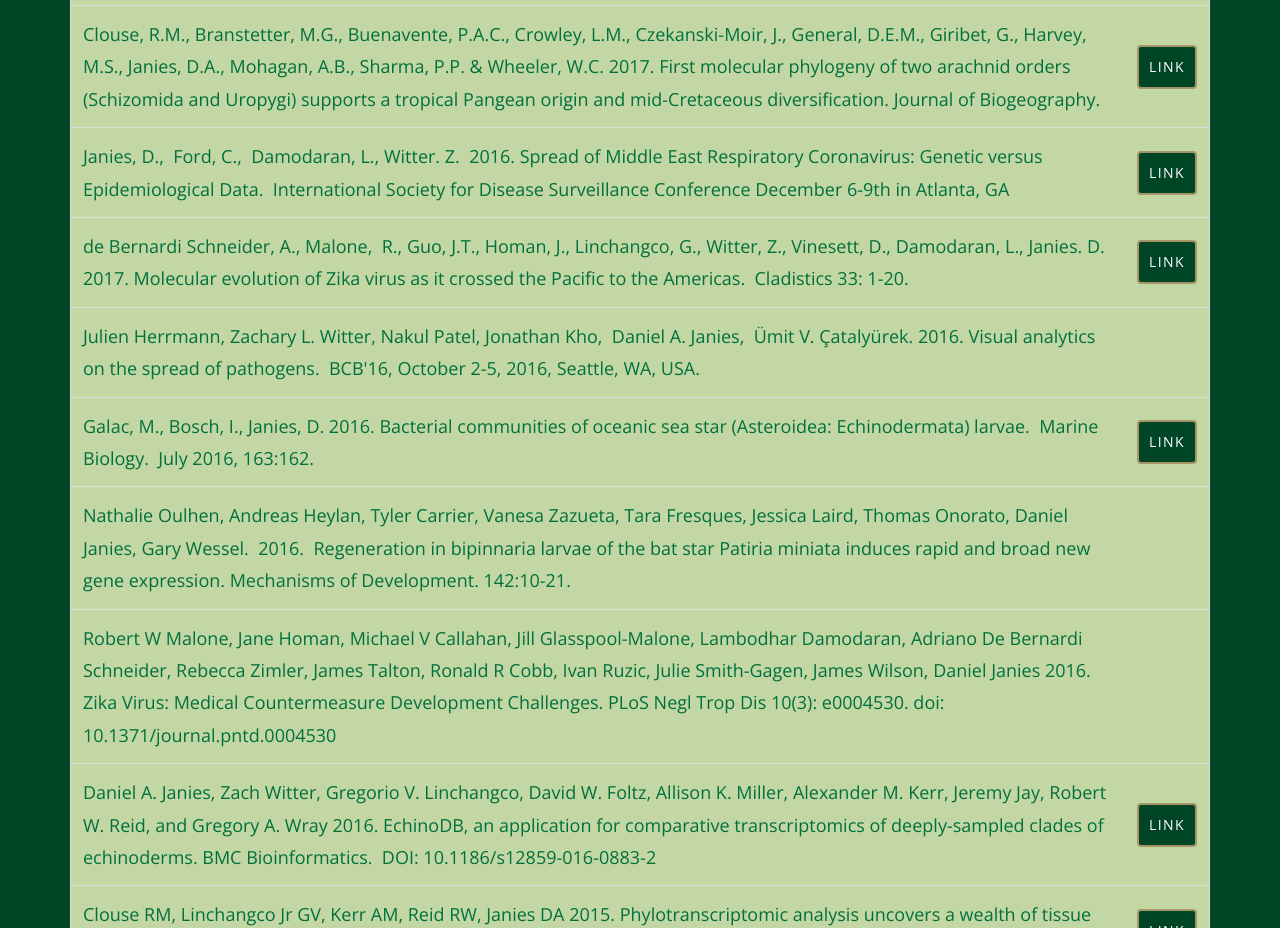
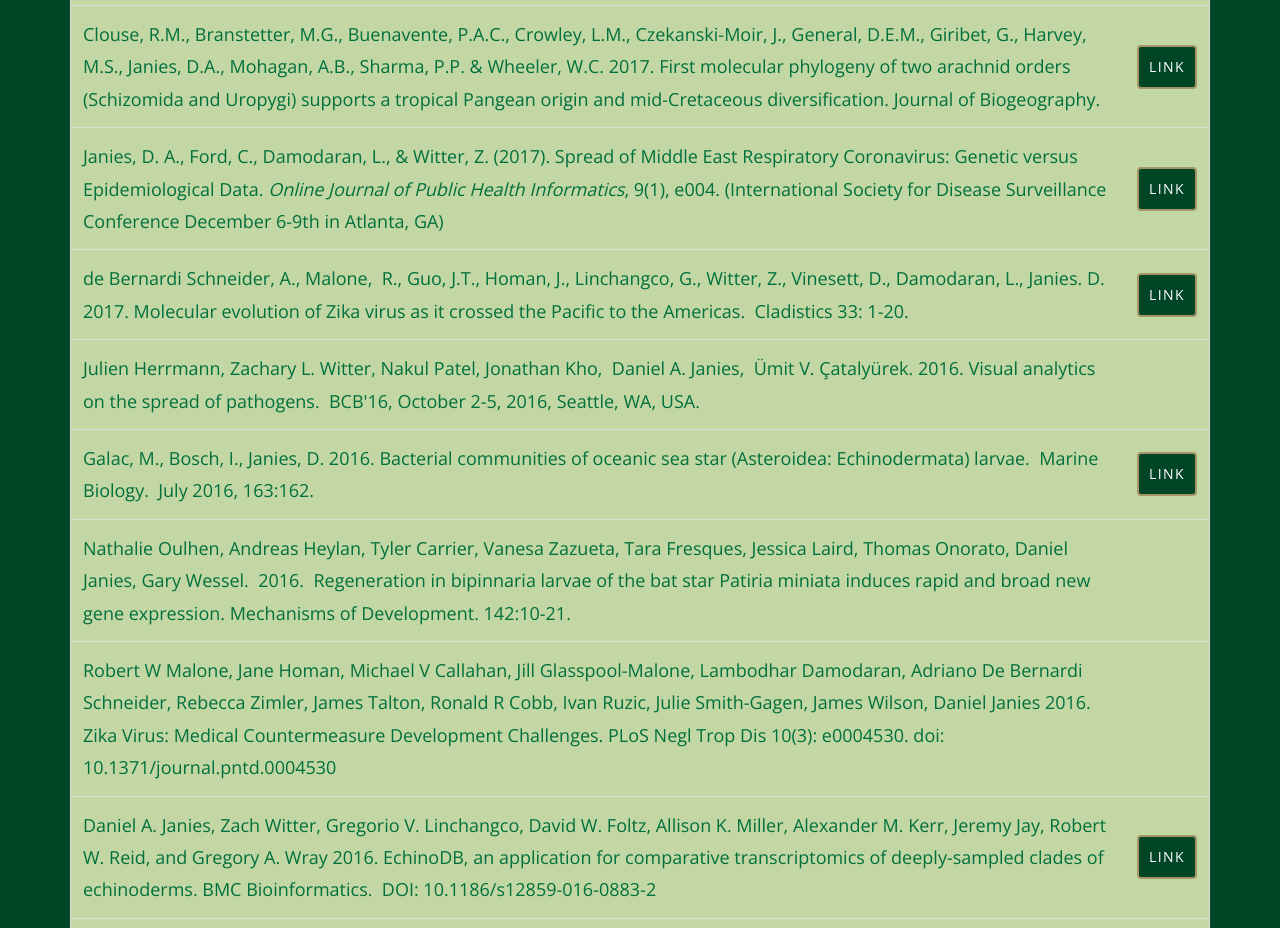
Before and after one commit to janieslab/janieslab.github.io, a website: page research.html in a window 1280 px wide. Shown: the part 3680-4608 px from the top of the page. Drawn offline with nearby package versions, Linux system fonts and the light colour scheme; files whose address does not match are found by name.

Commit message:
Update MERS paper link and citation

```diff
--- a/research.html
+++ b/research.html
@@ -288,9 +288,9 @@
 	</td>
  </tr>
  <tr>
-	<td>Janies, D.,  Ford, C.,  Damodaran, L., Witter. Z.  2016. Spread of Middle East Respiratory Coronavirus: Genetic versus Epidemiological Data.  International Society for Disease Surveillance Conference December 6-9th in Atlanta, GA
-	</td>
-	<td><a href="http://www.syndromic.org/storage/documents/2016_Conference/abstracts/orals/isds16_ora_spread%20of%20middle%20east%20respiratory_janies.pdf" target="_blank" class="btn btn-primary">Link</a>
+    <td>Janies, D. A., Ford, C., Damodaran, L., & Witter, Z. (2017). Spread of Middle East Respiratory Coronavirus: Genetic versus Epidemiological Data. <i>Online Journal of Public Health Informatics</i>, 9(1), e004. (International Society for Disease Surveillance Conference December 6-9th in Atlanta, GA)
+    </td>
+	<td><a href="https://www.ncbi.nlm.nih.gov/pmc/articles/PMC5462161/pdf/ojphi-09-e004.pdf" target="_blank" class="btn btn-primary">Link</a>
 	</td>
  </tr>
  <tr>
```
